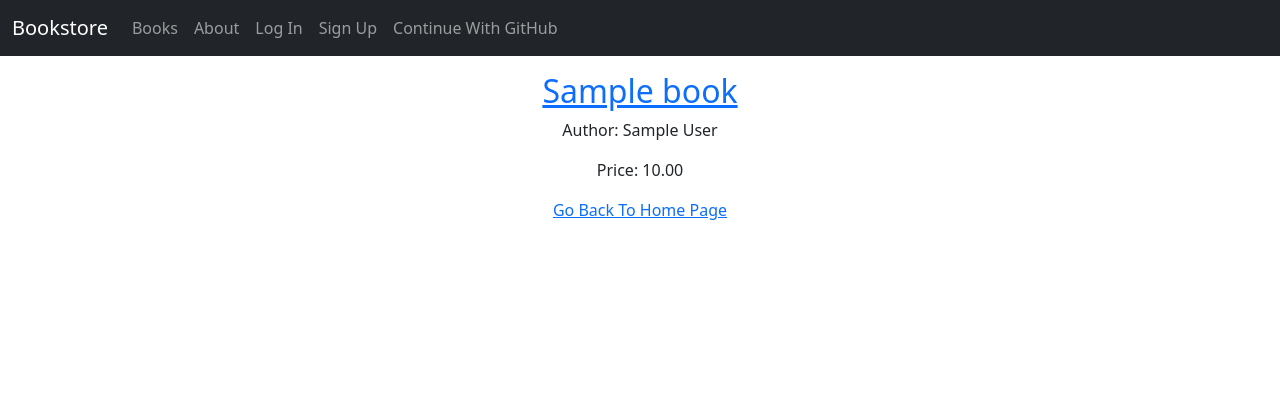
After one commit to ahmedesmail07/book-store-django, a Django app: page /books/1/ in a window 1280 px wide. The commit adds this page. Shown: the top 420 px of the page. Run offline with Django 4.2, Linux system fonts and the light colour scheme; tables that the repository leaves empty hold one stand-in row (values such as "Sample post"); some libraries are stand-ins or nearby versions.

Commit message:
Invidual Book Detail

```diff
--- a/books/models.py
+++ b/books/models.py
@@ -1,11 +1,11 @@
 from django.db import models
-
+from django.urls import reverse
 
 class Book(models.Model):
     title = models.CharField(max_length=200)
     author = models.CharField(max_length=200)
     price = models.DecimalField(max_digits=8, decimal_places=2)
 
-    # def __str__(self):
-    #     return f"{self.title} by {self.author}"
-    # use it if u will not use list_display in admin.py
+    #thic can be used easily for refering for a specific book.id in urls
+    def get_absolute_url(self):
+        return reverse("book_detail",args=[str(self.id)])
--- a/books/urls.py
+++ b/books/urls.py
@@ -1,7 +1,9 @@
 from django.urls import path
-from .views import BookListView
+from .views import *
 
 
 urlpatterns = [
     path("", BookListView.as_view(), name="book_list"),
+    # Adding Individual page for each book :
+    path("<int:pk>/",BookDetailView.as_view(),name="book_detail") ,
 ]
--- a/books/views.py
+++ b/books/views.py
@@ -1,5 +1,5 @@
 from django.shortcuts import render
-from django.views.generic import ListView
+from django.views.generic import *
 from .models import Book
 
 
@@ -7,3 +7,9 @@ class BookListView(ListView):
     model = Book
     context_object_name = "book_list"  # for making the varibale simple while looping
     template_name = "books/book_list.html"
+
+class BookDetailView(DetailView):
+    # We can also use the qs for retrieve all the data from the MODEL
+    queryset = Book.objects.all()
+    context_object_name = "book_detail"
+    template_name = "books/book_detail.html"
--- a/templates/_base.html
+++ b/templates/_base.html
@@ -2,10 +2,12 @@
 {% load socialaccount %}
 <!DOCTYPE html>
 <html>
+
 <head>
   <meta charset="utf-8">
   <title>{% block title %}Book Store{% endblock title %}</title>
-<link href="https://cdn.jsdelivr.net/npm/bootstrap@5.1.3/dist/css/bootstrap.min.css" rel="stylesheet" integrity="sha384-1BmE4kWBq78iYhFldvKuhfTAU6auU8tT94WrHftjDbrCEXSU1oBoqyl2QvZ6jIW3" crossorigin="anonymous">
+  <link href="https://cdn.jsdelivr.net/npm/bootstrap@5.1.3/dist/css/bootstrap.min.css" rel="stylesheet"
+    integrity="sha384-1BmE4kWBq78iYhFldvKuhfTAU6auU8tT94WrHftjDbrCEXSU1oBoqyl2QvZ6jIW3" crossorigin="anonymous">
   <link rel="stylesheet" href="{% static 'css/base.css' %}">
 </head>
 
@@ -13,13 +15,19 @@
   <nav class="navbar navbar-expand-md navbar-dark fixed-top bg-dark">
     <div class="container-fluid">
       <a class="navbar-brand" href="#">Bookstore</a>
-        <button class="navbar-toggler" type="button" data-bs-toggle="collapse" data-bs-targ\
-        et="#navbarCollapse" aria-controls="navbarCollapse" aria-expanded="false" aria-label="Tog\
+      <button class="navbar-toggler" type="button" data-bs-toggle="collapse" data-bs-targ\ et="#navbarCollapse"
+        aria-controls="navbarCollapse" aria-expanded="false" aria-label="Tog\
         gle navigation">
         <span class="navbar-toggler-icon"></span>
       </button>
       <div class="collapse navbar-collapse" id="navbarCollapse">
         <ul class="navbar-nav me-auto mb-2 mb-md-0">
+          <li class="nav-item">
+            <a class="nav-link" href="{% url 'book_list' %}">Books</a>
+          </li>
+          <li class="nav-item">
+            <a class="nav-link" href="{% url 'about' %}">About</a>
+          </li>
           {% if user.is_authenticated %}
           <li class="nav-item">
             <a class="nav-link" href="{% url 'account_logout' %}">Log Out</a>
@@ -35,9 +43,6 @@
             <a class="nav-link" href="{% provider_login_url 'github' %}">Continue With GitHub</a>
           </li>
           {% endif %}
-        <li class="nav-item">
-          <a class="nav-link" href="{% url 'about' %}">About</a>
-          </li>
         </ul>
       </div>
     </div>
@@ -48,7 +53,9 @@
     {% endblock content %}
   </div>
   <!-- Bootstrap JavaScript -->
-<script src="https://cdn.jsdelivr.net/npm/bootstrap@5.1.3/dist/js/bootstrap.bundle.min.js" integrity="sha384-ka7Sk0Gln4gmtz2MlQnikT1wXgYsOg+OMhuP+IlRH9sENBO0LRn5q+8nbTov4+1p" crossorigin="anonymous"></script>
+  <script src="https://cdn.jsdelivr.net/npm/bootstrap@5.1.3/dist/js/bootstrap.bundle.min.js"
+    integrity="sha384-ka7Sk0Gln4gmtz2MlQnikT1wXgYsOg+OMhuP+IlRH9sENBO0LRn5q+8nbTov4+1p"
+    crossorigin="anonymous"></script>
   <!-- JavaScript -->
   <script src="{% static 'js/base.js' %}"></script>
 </body>
--- /dev/null
+++ b/templates/books/book_detail.html
@@ -0,0 +1,15 @@
+{% extends "_base.html" %}
+{% block title %}{{ book_detail.title }}{% endblock title %}
+{% block content %}
+<div class="book-detail" align="center">
+    <h2><a href="">{{ book_detail.title }}</a></h2>
+    <p>Author: {{ book_detail.author }}</p>
+    <p>Price: {{ book_detail.price }}</p>
+</div>
+<div class="text-center">
+
+    <a href="{% url 'book_list' %}">Go Back To Home Page</a>
+
+</div>
+
+{% endblock content %}
```
Also changed, not shown: templates/books/book_list.html (+6 -1 lines). Lines whose indentation alone changed are shown as unchanged.
